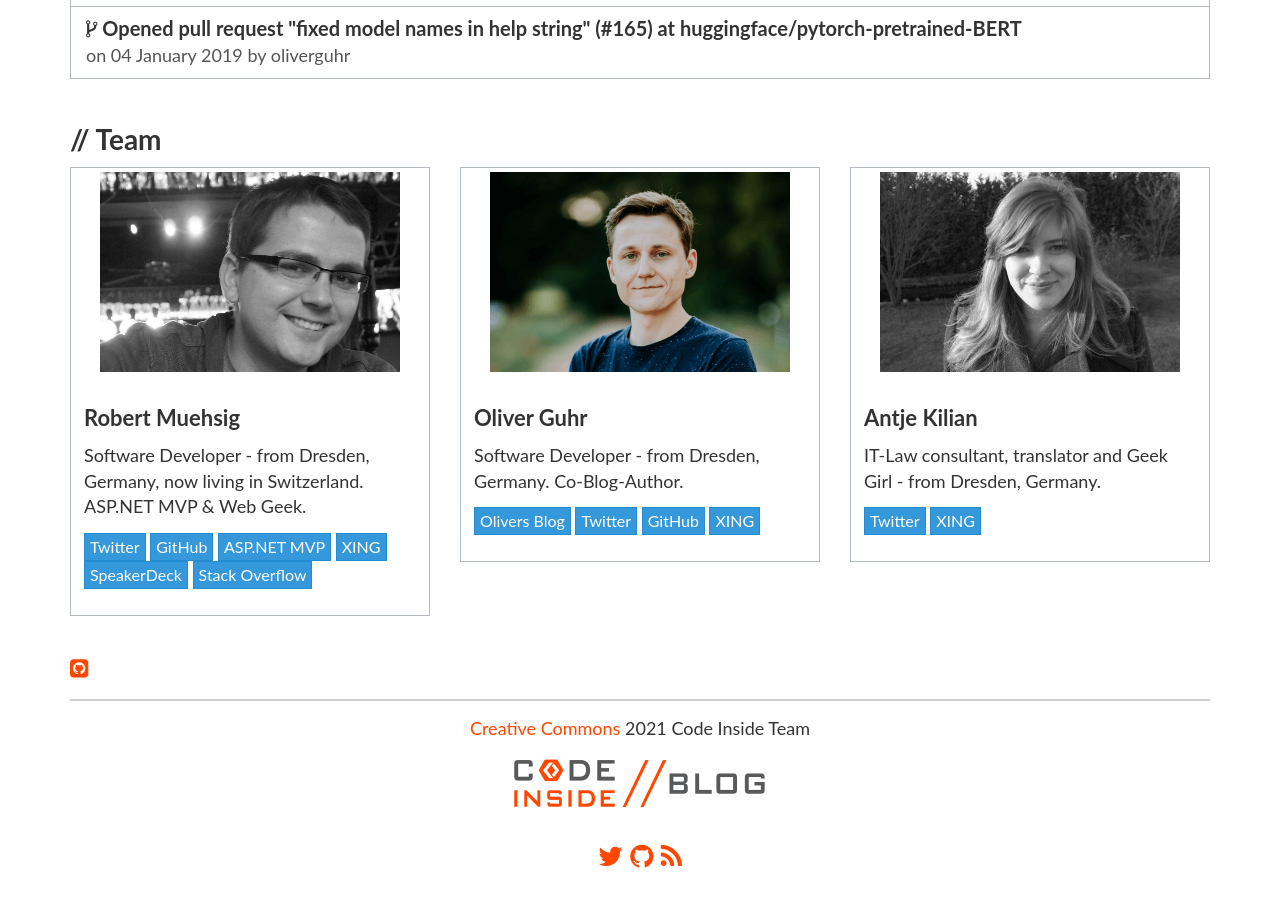
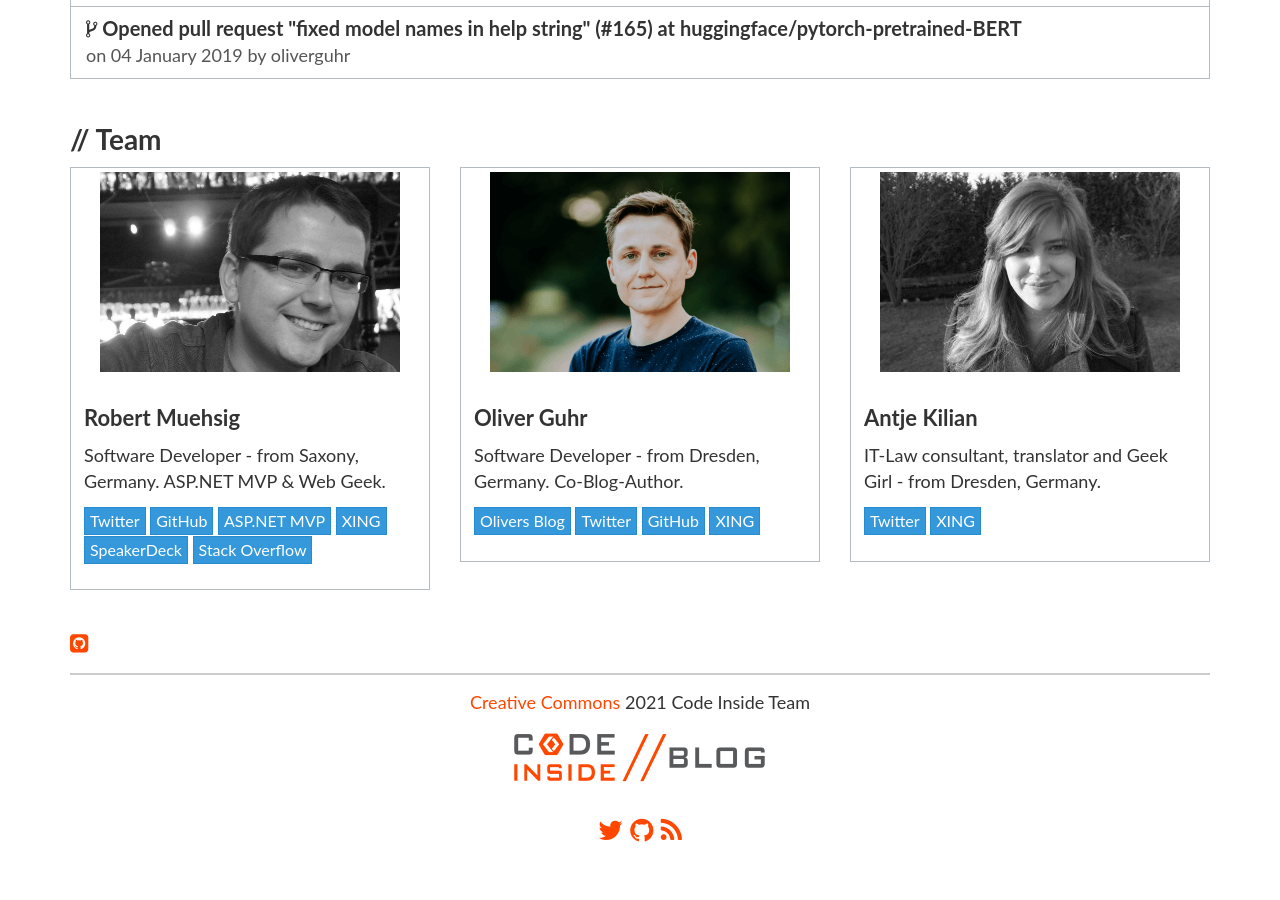
Before and after one commit to Code-Inside/Hub, a Jekyll site: the page built from index.md, in a window 1280 px wide and 900 px high, scrolled down 2651 px. Built offline with Jekyll 4.4.1, drawn with Linux system fonts in a browser that asks for light colours; nearby versions of some CDN libraries; after the commit the page ends 3525 px from its top, so only the background shows below that.

Commit message:
Update index.md

```diff
--- a/index.md
+++ b/index.md
@@ -151,7 +151,7 @@ layout: page
                     <img width="300" height="200" alt="Robert Muehsig" src="{{BASE_Path}}assets/icons/rmuehsig.png">
                     <div class="caption">
                         <h3>Robert Muehsig</h3>
-                        <p>Software Developer - from Dresden, Germany, now living in Switzerland. ASP.NET MVP &amp; Web Geek.</p>
+                        <p>Software Developer - from Saxony, Germany. ASP.NET MVP &amp; Web Geek.</p>
                         <p>
                                 <a href="https://twitter.com/robert0muehsig" class="btn btn-xs btn-info">
                                     Twitter
```
